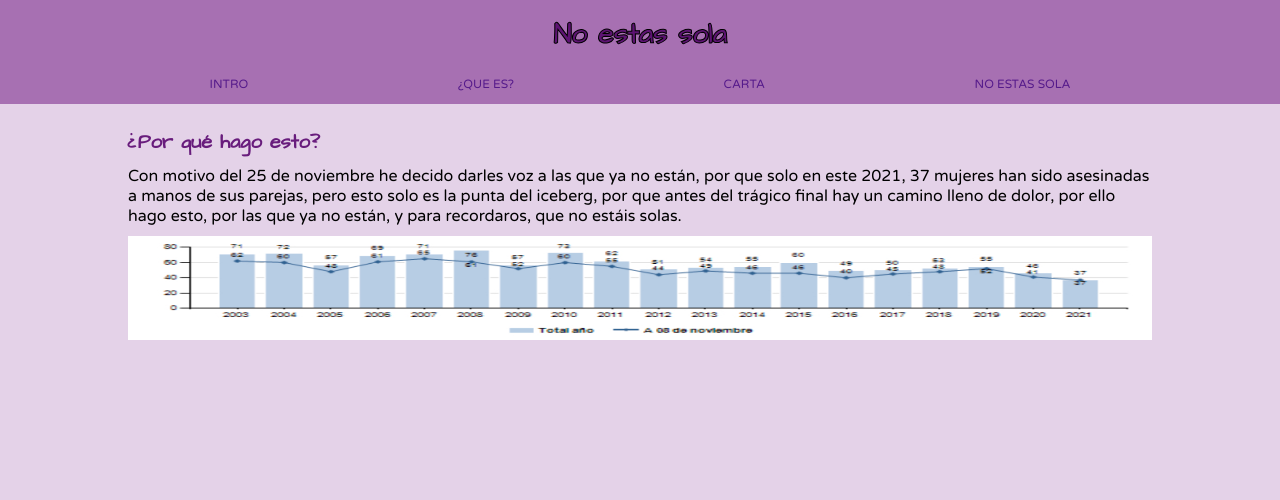
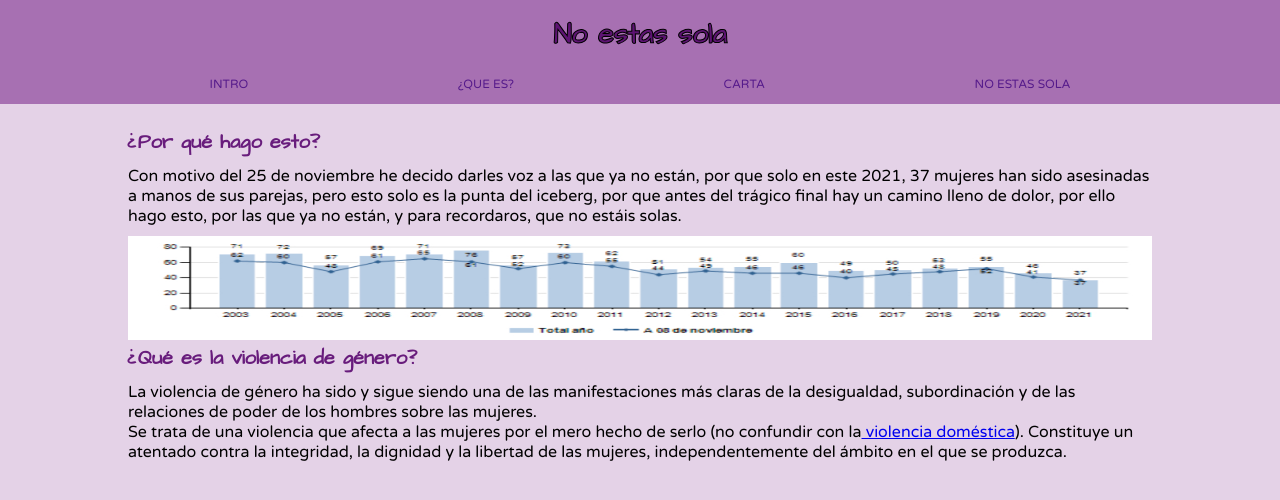
Before and after one commit to Sheiilaa/25Nov, a React (Create React App) app: page / in a window 1280 px wide. Shown: the top 500 px of the page. Built offline with nearby package versions, Linux system fonts and the light colour scheme; a web font is replaced by a local one.

Commit message:
articles

```diff
--- a/src/components/App.js
+++ b/src/components/App.js
@@ -3,13 +3,18 @@ import PropTypes from "prop-types";
 import "../styles/App.scss";
 import Header from "./Header";
 import Intro from "./Intro";
-
+import WhatIs from "./WhatIs";
+import React from "react";
+import ReactDOM from "react-dom";
+import { BrowserRouter, Route, Switch } from "react-router-dom";
+import Domestic from "./domestic";
 function App() {
   return (
     <div className="pages">
       <Header />
       <main className="main">
         <Intro />
+        <WhatIs />
       </main>
     </div>
   );
--- /dev/null
+++ b/src/components/WhatIs.js
@@ -0,0 +1,30 @@
+import "../styles/intro.scss";
+import React from "react";
+import { Link } from "react-router-dom";
+
+const WhatIs = () => {
+  return (
+    <article>
+      <h2 className="title_article"> ¿Qué es la violencia de género?</h2>
+      <div className="container_article">
+        <p>
+          La violencia de género ha sido y sigue siendo una de las
+          manifestaciones más claras de la desigualdad, subordinación y de las
+          relaciones de poder de los hombres sobre las mujeres.
+        </p>
+        <p>
+          Se trata de una violencia que afecta a las mujeres por el mero hecho
+          de serlo (no confundir con la
+          <Link to="./domestic">
+            <span> violencia doméstica</span>
+          </Link>
+          ). Constituye un atentado contra la integridad, la dignidad y la
+          libertad de las mujeres, independentemente del ámbito en el que se
+          produzca.
+        </p>
+      </div>
+    </article>
+  );
+};
+
+export default WhatIs;
--- /dev/null
+++ b/src/components/domestic.js
@@ -0,0 +1,15 @@
+function Domestic() {
+  return (
+    <div>
+      <article>
+        La violencia doméstica o violencia intrafamiliar es un concepto
+        utilizado para referirse a «la violencia ejercida en el terreno de la
+        convivencia asimilada, por parte de uno de los miembros contra otro,
+        contra algunos de los demás o contra todos ellos, en este caso es
+        indiferente el género.
+      </article>
+    </div>
+  );
+}
+
+export default Domestic;
--- a/src/styles/pages/_index.scss
+++ b/src/styles/pages/_index.scss
@@ -1,4 +1,4 @@
-.pages {
+body {
   background-color: #ceacd48a;
   height: 100vh;
   width: 100vw;
```
Also changed, not shown: src/index.js (+6 -7 lines), 1 other file (tests, documents, lock files or other folders).
